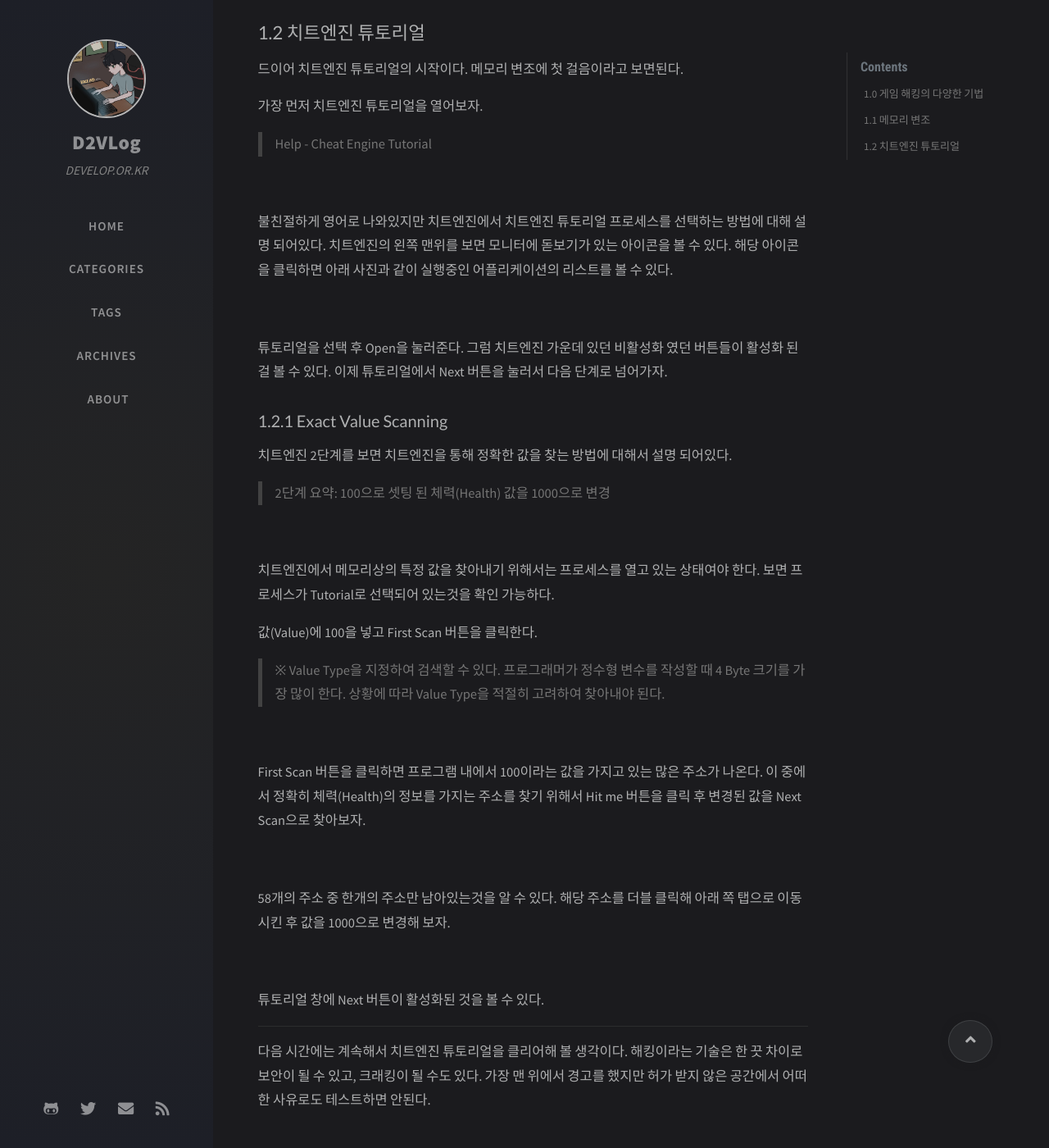
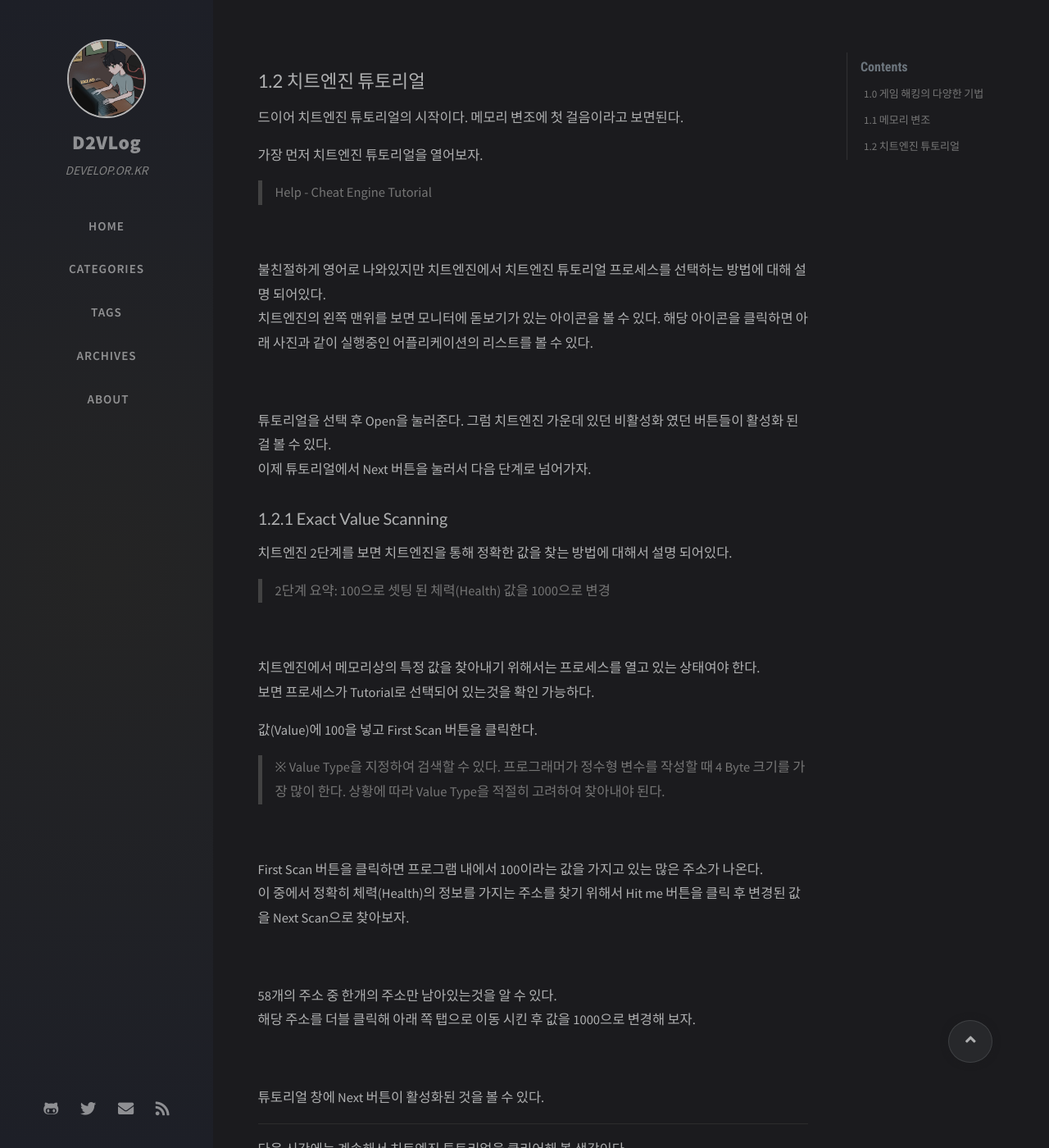
Before and after one commit to 0n1dev/newblog, a Jekyll site: the page built from _posts/2020-08-28-game-hacking-2.md, in a window 1280 px wide and 1400 px high, scrolled down 2144 px. Shown: the whole window at 82% size. Built offline with Jekyll 4.4.1, drawn with Linux system fonts in a browser that asks for light colours; nearby versions of some CDN libraries; comment, search, counter and statistics services are not loaded; some of the changed text lies outside the part shown.

Commit message:
개행 처리

```diff
--- a/_posts/2020-08-28-game-hacking-2.md
+++ b/_posts/2020-08-28-game-hacking-2.md
@@ -23,29 +23,28 @@ math: true
 
 **어셈블리 변조**
 
-어셈블리 변조를 통해 메모리 변조보다 좀 더 정교한 핵을 만들수 있는 메모리 변조의 심화 기법이다.
+어셈블리 변조를 통해 메모리 변조보다 좀 더 정교한 핵을 만들수 있는 메모리 변조의 심화 기법이다.<br />
 해당 기법을 사용하려면 어셈블리어를 읽고 쓸수 있는 프로그래밍 능력이 필요하다.
 
 ※ 대표적인 도구 : OllyDbg, x32/64Dbg
 
 **헥스 변조**
 
-헥스 변조는 세이브 파일이나 다른 간단한 파일을 변조할 때 사용된다.
+헥스 변조는 세이브 파일이나 다른 간단한 파일을 변조할 때 사용된다.<br />
 최근 더 좋은 메모리 변조 기법으로 인해 헥스 변조는 콘솔 게임이나 메모리 변조 기법 사용이 불가능한 경우에 드물게 사용된다.
 
 ※ 대표적인 도구 : HxD, X-Ways WinHex
 
 **패킷 변조**
 
-패킷 변조은 헥스 변조과 비슷하지만 세이브 파일을 수정하는 대신 게임 서버로 정보 전송되는 패킷을 변조하는 기법이다.
+패킷 변조은 헥스 변조과 비슷하지만 세이브 파일을 수정하는 대신 게임 서버로 정보 전송되는 패킷을 변조하는 기법이다.<br />
 간단하게 말하면 서버에 거짓말을 한다고 생각하면 된다.
 
 ※ 대표적인 도구 : WireShark, WPE
 
 **봇**
 
-봇은 플레이어 대신 프로그램을 이용해 게임을 플레이시키는 기법이다.
-흔히 말하는 RPG에는 자동 사냥 메크로 FPS장르에는 에임 봇이 있다.
+봇은 플레이어 대신 프로그램을 이용해 게임을 플레이시키는 기법이다. 흔히 말하는 RPG에는 자동 사냥 메크로 FPS장르에는 에임 봇이 있다.<br />
 더 고급화 된 기술로 Non-Client Bot도 있다. Non-Client Bot은 게임 클라이언트가 없어도 봇 프로그램을 실행시키는 것만으로도 게임을 플레이하는 결과를 얻을 수 있는 해킹 기술이다.
 
 ※ 대표적인 도구 : G Macro
@@ -67,7 +66,7 @@ math: true
 - 하드웨어 관리(게임 해킹에서는 중요하지 않아 생략한다.)
 - 프로세스 관리
 
-프로세스 관리는 Application 실행 파일을 더블 클릭하여 프로그램을 실행했을 때 컴퓨터에서 프로그램 동작을 관리하는 역할을 한다.
+프로세스 관리는 Application 실행 파일을 더블 클릭하여 프로그램을 실행했을 때 컴퓨터에서 프로그램 동작을 관리하는 역할을 한다.<br />
 프로그램을 실행시키면 운영체제는 해당 파일을 가져와 프로그램의 바이너리를 RAM에 복사한다.
 
 여기서 우리는 RAM에 복사된 메모리를 치트엔진을 통해 변조하는 메모리 변조 기법을 배울것이다.
@@ -90,12 +89,12 @@ math: true
 
 ![치트엔진 튜토리얼](/assets/img/game-hacking-2/2.png)
 
-불친절하게 영어로 나와있지만 치트엔진에서 치트엔진 튜토리얼 프로세스를 선택하는 방법에 대해 설명 되어있다.
+불친절하게 영어로 나와있지만 치트엔진에서 치트엔진 튜토리얼 프로세스를 선택하는 방법에 대해 설명 되어있다.<br />
 치트엔진의 왼쪽 맨위를 보면 모니터에 돋보기가 있는 아이콘을 볼 수 있다. 해당 아이콘을 클릭하면 아래 사진과 같이 실행중인 어플리케이션의 리스트를 볼 수 있다.
 
 ![치트엔진 튜토리얼](/assets/img/game-hacking-2/3.png)
 
-튜토리얼을 선택 후 Open을 눌러준다. 그럼 치트엔진 가운데 있던 비활성화 였던 버튼들이 활성화 된걸 볼 수 있다.
+튜토리얼을 선택 후 Open을 눌러준다. 그럼 치트엔진 가운데 있던 비활성화 였던 버튼들이 활성화 된걸 볼 수 있다.<br />
 이제 튜토리얼에서 Next 버튼을 눌러서 다음 단계로 넘어가자.
 
 ### 1.2.1 Exact Value Scanning
@@ -106,7 +105,7 @@ math: true
 
 ![치트엔진 튜토리얼](/assets/img/game-hacking-2/4.png)
 
-치트엔진에서 메모리상의 특정 값을 찾아내기 위해서는 프로세스를 열고 있는 상태여야 한다.
+치트엔진에서 메모리상의 특정 값을 찾아내기 위해서는 프로세스를 열고 있는 상태여야 한다.<br />
 보면 프로세스가 Tutorial로 선택되어 있는것을 확인 가능하다.
 
 값(Value)에 100을 넣고 First Scan 버튼을 클릭한다.
@@ -116,12 +115,12 @@ math: true
 
 ![치트엔진 튜토리얼](/assets/img/game-hacking-2/5.png)
 
-First Scan 버튼을 클릭하면 프로그램 내에서 100이라는 값을 가지고 있는 많은 주소가 나온다.
+First Scan 버튼을 클릭하면 프로그램 내에서 100이라는 값을 가지고 있는 많은 주소가 나온다.<br />
 이 중에서 정확히 체력(Health)의 정보를 가지는 주소를 찾기 위해서 Hit me 버튼을 클릭 후 변경된 값을 Next Scan으로 찾아보자.
 
 ![치트엔진 튜토리얼](/assets/img/game-hacking-2/6.png)
 
-58개의 주소 중 한개의 주소만 남아있는것을 알 수 있다.
+58개의 주소 중 한개의 주소만 남아있는것을 알 수 있다.<br />
 해당 주소를 더블 클릭해 아래 쪽 탭으로 이동 시킨 후 값을 1000으로 변경해 보자.
 
 ![치트엔진 튜토리얼](/assets/img/game-hacking-2/7.png)
@@ -130,6 +129,6 @@ First Scan 버튼을 클릭하면 프로그램 내에서 100이라는 값을 가
 
 ---
 
-다음 시간에는 계속해서 치트엔진 튜토리얼을 클리어해 볼 생각이다.
-해킹이라는 기술은 한 끗 차이로 보안이 될 수 있고, 크래킹이 될 수도 있다.
+다음 시간에는 계속해서 치트엔진 튜토리얼을 클리어해 볼 생각이다.<br />
+해킹이라는 기술은 한 끗 차이로 보안이 될 수 있고, 크래킹이 될 수도 있다.<br />
 가장 맨 위에서 경고를 했지만 허가 받지 않은 공간에서 어떠한 사유로도 테스트하면 안된다.
```
